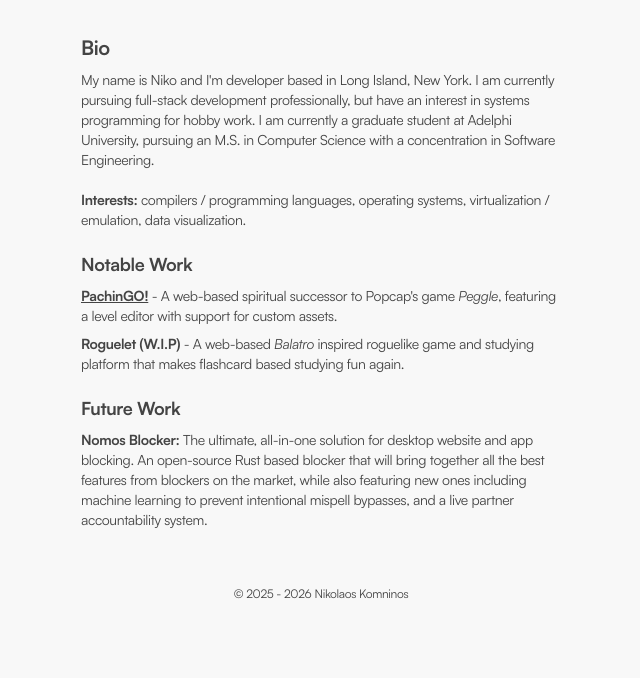
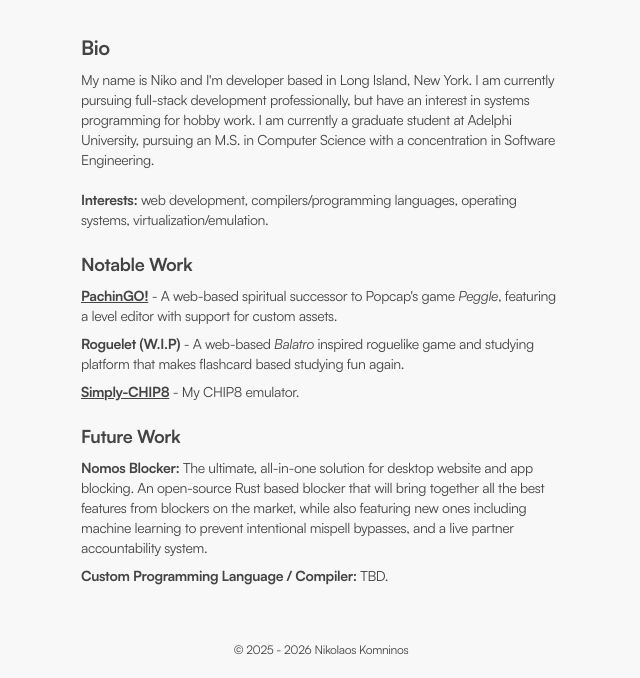
Before and after one commit to nikokomninos/nikokomninos.com, an Astro site: page / in a window 1280 px wide. Shown: the part 270-948 px from the top of the page, without its empty margins (319-959 px from the left). Before the commit the page ends 892 px from the top, so only its background shows below. Built offline with nearby package versions, Linux system fonts and the light colour scheme; Astro itself is replaced by a stand-in of ours.

Commit message:
update bio

```diff
--- a/src/components/home/Content.astro
+++ b/src/components/home/Content.astro
@@ -130,17 +130,15 @@ import { RiDiscordLine } from "react-icons/ri";
       concentration in Software Engineering.
     </p>
     <p class="mb-5">
-      <strong>Interests: </strong> compilers / programming languages, operating systems,
-      virtualization / emulation, data visualization.
+      <strong>Interests: </strong>web development, compilers/programming
+      languages, operating systems, virtualization/emulation.
     </p>
     <h2 class="mb-2 text-lg font-semibold">Notable Work</h2>
     <ul class="mb-5 space-y-2">
       <li>
         <strong>
-          <a
-            href="https://www.playpachingo.com"
-            class="hover:text-foreground-alt underline duration-75 ease-linear"
-            target="_blank">PachinGO!</a
+          <a href="https://www.playpachingo.com" class="link" target="_blank"
+            >PachinGO!</a
           ></strong
         > - A web-based spiritual successor to Popcap's game <i>Peggle</i>,
         featuring a level editor with support for custom assets.
@@ -148,6 +146,15 @@ import { RiDiscordLine } from "react-icons/ri";
       <li>
         <strong>Roguelet (W.I.P)</strong> - A web-based <i>Balatro</i> inspired roguelike
         game and studying platform that makes flashcard based studying fun again.
+      </li>
+      <li>
+        <strong
+          ><a
+            href="https://github.com/nikokomninos/Simply-CHIP8"
+            class="link"
+            target="_blank">Simply-CHIP8</a
+          ></strong
+        > - My CHIP8 emulator.
       </li>
     </ul>
     <h2 class="mb-2 text-lg font-semibold">Future Work</h2>
@@ -159,6 +166,9 @@ import { RiDiscordLine } from "react-icons/ri";
         new ones including machine learning to prevent intentional mispell bypasses,
         and a live partner accountability system.
       </li>
+      <li>
+        <strong>Custom Programming Language / Compiler: </strong> TBD.
+      </li>
     </ul>
   </div>
 </div>
```
